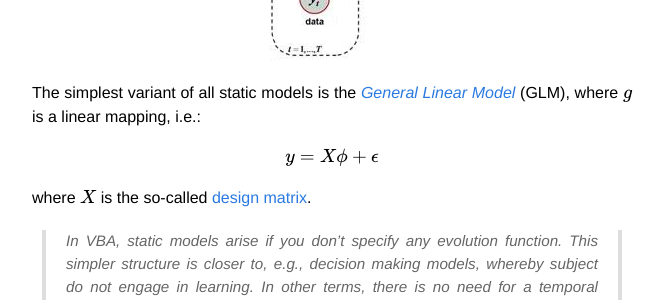
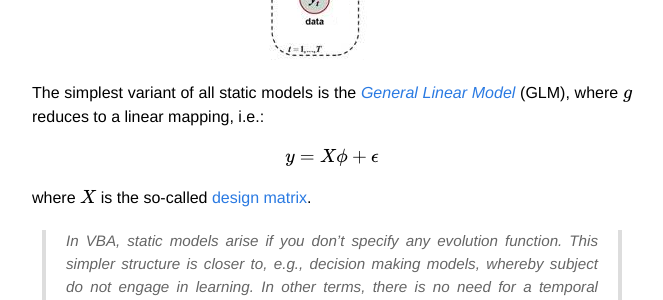
Before and after one commit to MBB-team/VBA-toolbox, a Jekyll site: the page built from _wiki/Structure-of-VBA's-generative-model.md, in a window 1280 px wide and 900 px high, scrolled down 4396 px. Shown: the part 152-452 px from the top of the window, without its empty margins (308-971 px from the left). Built offline with Jekyll 4.4.1, drawn with Linux system fonts in a browser that asks for light colours; nearby versions of some CDN libraries; formulas are drawn with MathJax 3.

Commit message:
Update Structure-of-VBA's-generative-model.md

```diff
--- a/_wiki/Structure-of-VBA's-generative-model.md
+++ b/_wiki/Structure-of-VBA's-generative-model.md
@@ -91,7 +91,7 @@
 
 ![]({{ site.baseurl }}/images/wiki/graph_static_models.png)
 
-The simplest variant of all static models is the [*General Linear Model*](https://en.wikipedia.org/wiki/General_linear_model) (GLM), where $$g$$ is a linear mapping, i.e.:
+The simplest variant of all static models is the [*General Linear Model*](https://en.wikipedia.org/wiki/General_linear_model) (GLM), where $$g$$ reduces to a linear mapping, i.e.:
 
 \\[y=X\phi+\epsilon\\]
 
```
